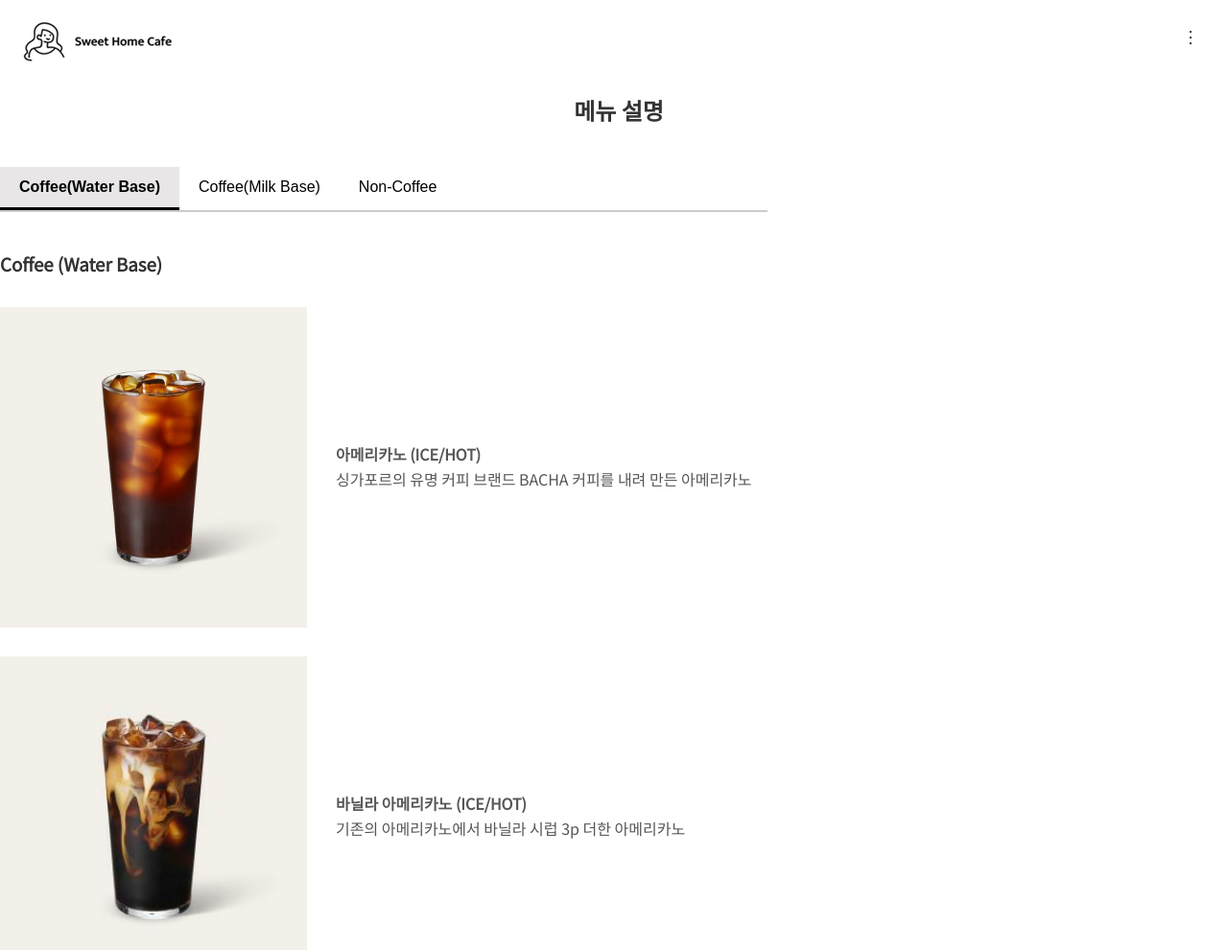
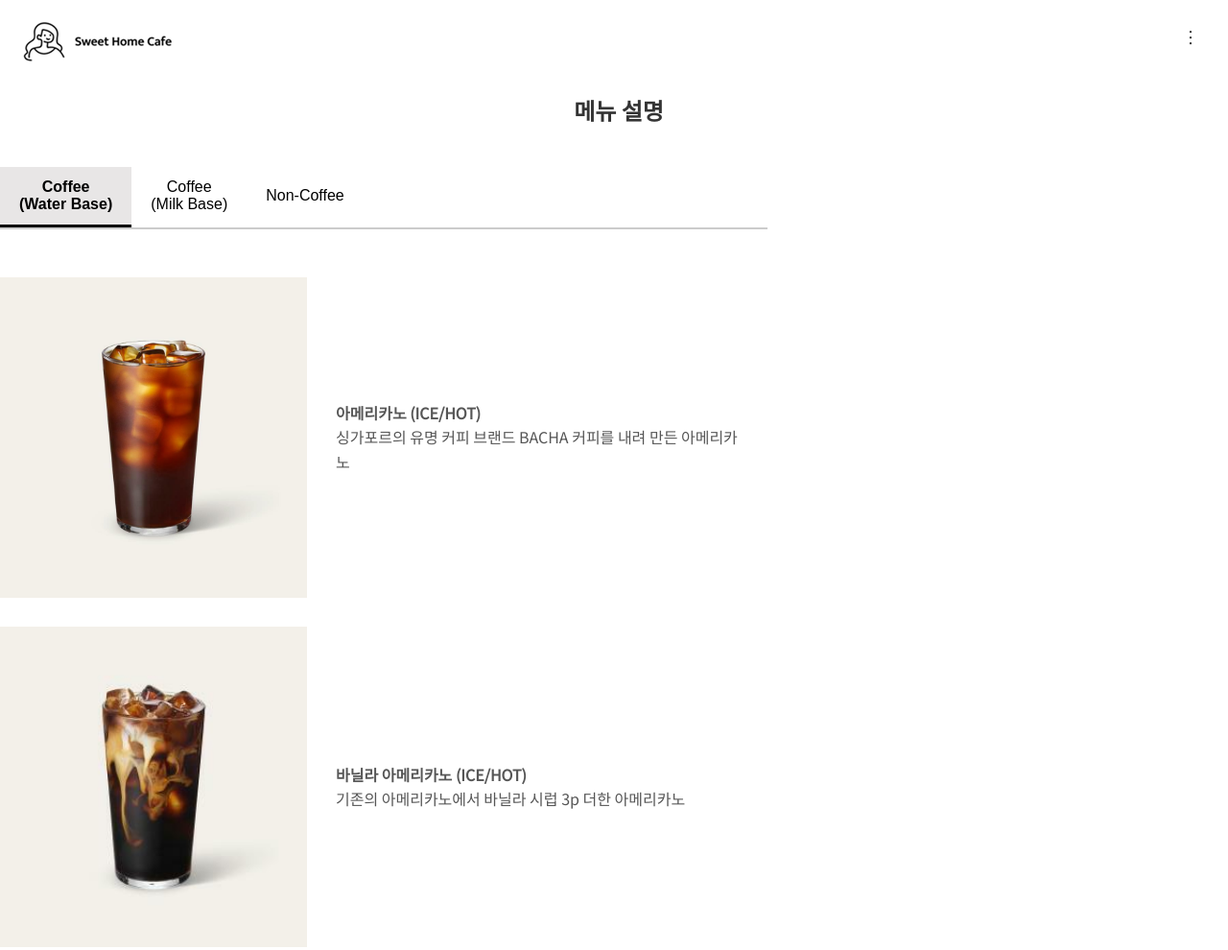
Before and after one commit to coeisarang/RangCafe, a plain HTML site: page introduce.html in a window 1280 px wide. Shown: the top 990 px of the page at 96% size. Drawn offline with Linux system fonts and the light colour scheme.

Commit message:
5st update

```diff
--- a/introduce.html
+++ b/introduce.html
@@ -30,6 +30,7 @@
       cursor: pointer;
       transition: 0.3s;
       font-size: 16px;
+      color: #000000;
     }
 
     .tab-button.active {
@@ -83,6 +84,9 @@
       line-height: 1.6;
       color: #565656;
     }
+    p{
+      padding-right: 17px;
+    }
 
     </style>
 </head>
@@ -110,14 +114,13 @@
           <h2 class="p3f">메뉴 설명</h2>
           <div class="skills-tab-container">
             <div class="tab-list">
-              <button class="tab-button active" data-tab="Language">Coffee(Water Base)</button>
-              <button class="tab-button" data-tab="Frontend">Coffee(Milk Base)</button>
+              <button class="tab-button active" data-tab="Language">Coffee<br>(Water Base)</button>
+              <button class="tab-button" data-tab="Frontend">Coffee<br>(Milk Base)</button>
               <button class="tab-button" data-tab="Backend">Non-Coffee</button>
             </div>
 
             <div class="tab-content">
               <div class="tab-panel active" id="Language">
-                <h3>Coffee (Water Base)</h3>
                 <div class="inline-media">
                   <img src="/images/c1.jpg" alt="아메리카노"/>
                   <p><b>아메리카노 (ICE/HOT)</b><br>싱가포르의 유명 커피 브랜드 BACHA 커피를 내려 만든 아메리카노</p>
@@ -137,7 +140,6 @@
               </div>
 
               <div class="tab-panel" id="Frontend">
-                <h3>Coffee (Milk Base)</h3>
                 <div class="inline-media">
                   <img src="/images/c3.jpg" alt="카페 라떼"/>
                   <p><b>카페 라떼 (ICE/HOT)</b><br>고소한 우유와 카누의 에스프레소를 더한 카페 라떼</p>
@@ -153,7 +155,6 @@
 
               </div>
               <div class="tab-panel" id="Backend">
-                <h3>Non-Coffee</h3>
                 <div class="inline-media">
                   <img src="/images/c8.jpg" alt="초코라떼" />
                   <p><b>초코라떼 (ICE/HOT)</b><br>달달한 초콜릿 파우더에 고소한 우유를 더한 라떼</p>
```
Also changed, not shown: road.html (+7 -1 lines), place.png (added).
